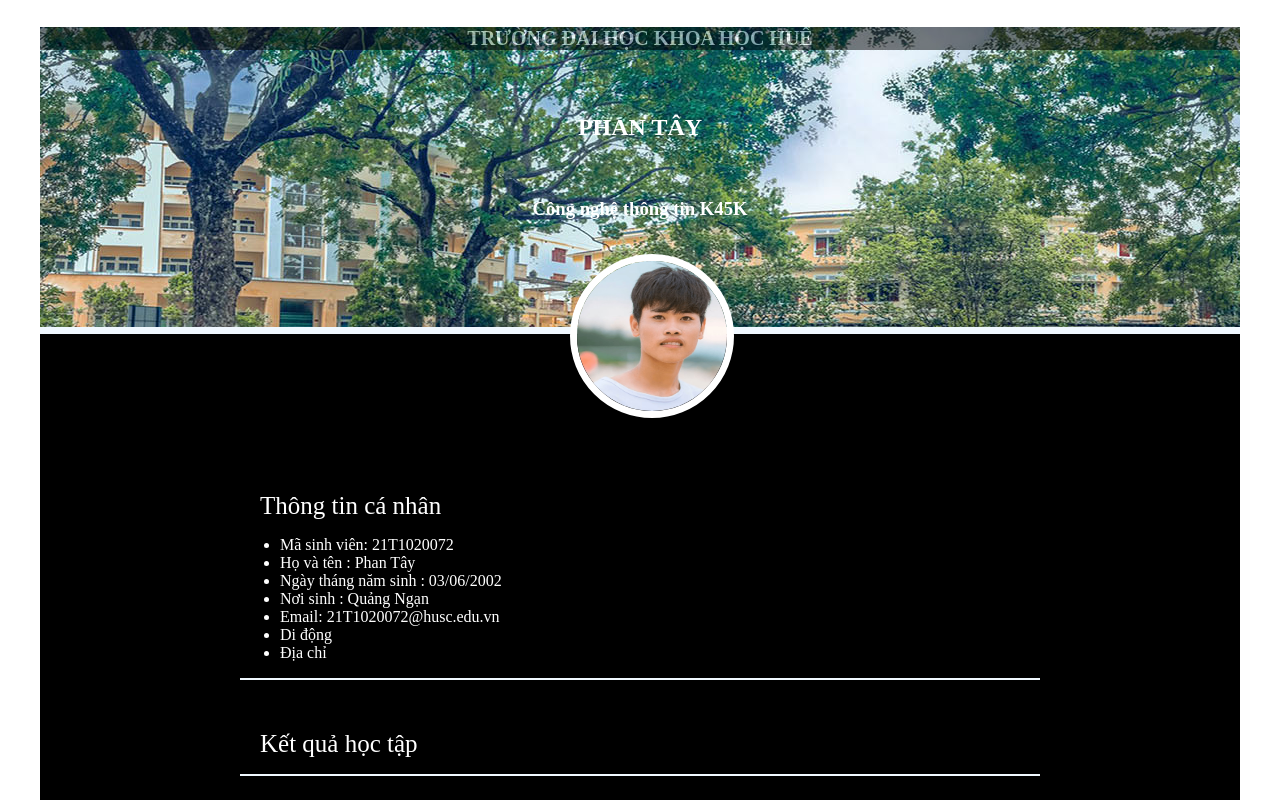
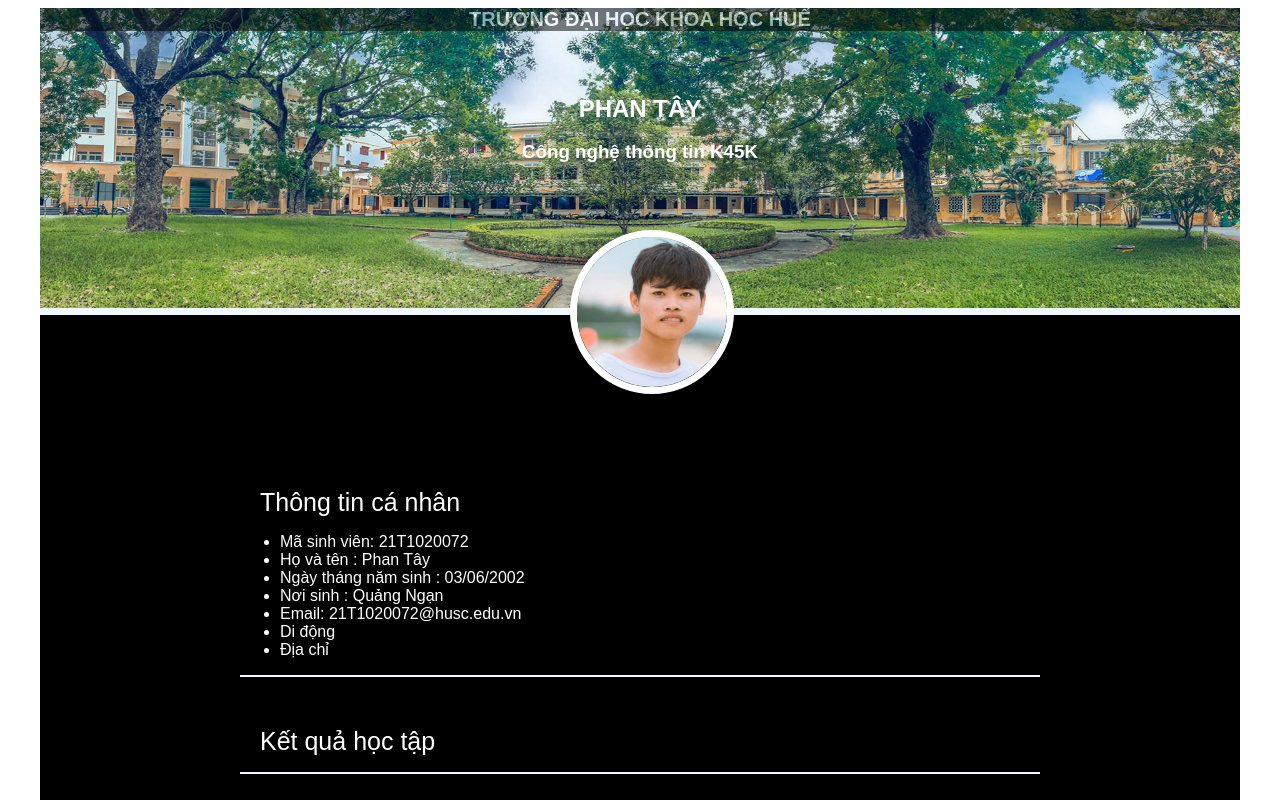
Before and after one commit to phantay2002/baithi, a plain HTML site: page index.html in a window 1280 px wide. Shown: the top 800 px of the page. Drawn offline with Linux system fonts and the light colour scheme.

Commit message:
Add files via upload

```diff
--- a/css/site.css
+++ b/css/site.css
@@ -1,20 +1,27 @@
+* {
 
+    font-family: Arial, Helvetica, sans-serif;
+}
 .main{
     background-color: black;
     width: 1200px;
     margin: auto;
 }
-.top
+.top img
 {
-    background-image: url("/images/background01.jpg");
     width: 1200px;
     height: 300px;
     margin: auto;
     border-bottom: 7px solid aliceblue;
 
+
+}
+.doc{
+    position: relative;
+    top: -338px;
 }
 
-.top h4
+.doc h4
 {
     text-align: center;
     width: 100%;
@@ -23,14 +30,15 @@
     background-color: rgb(0, 0, 0);
     opacity: 0.5;
 }
-.top h2
+.doc h2
 {
     text-align: center;
     color: rgb(255, 255, 255);
 
 }
-.top h3
+.doc h3
 {
+    margin-top: -20px;
     text-align: center;
     color: rgb(255, 255, 255);
 }
@@ -43,13 +51,13 @@
     width: 150px;
     height: 150px;
     position: relative;
-    top: -80px;
+    top: -290px;
     left: 530px;
 }
 .down
 {
     position: relative;
-    top: -60px;
+    top: -250px;
 }
 .down div a
 {
--- a/index.html
+++ b/index.html
@@ -9,6 +9,9 @@
     <body>
         <div class="main">
             <div class="top">
+                <img src="images/background01.jpg" alt="">
+            </div>
+            <div class="doc">
                 <h4>
                     TRƯỜNG ĐẠI HỌC KHOA HỌC HUẾ
                 </h4>
```
